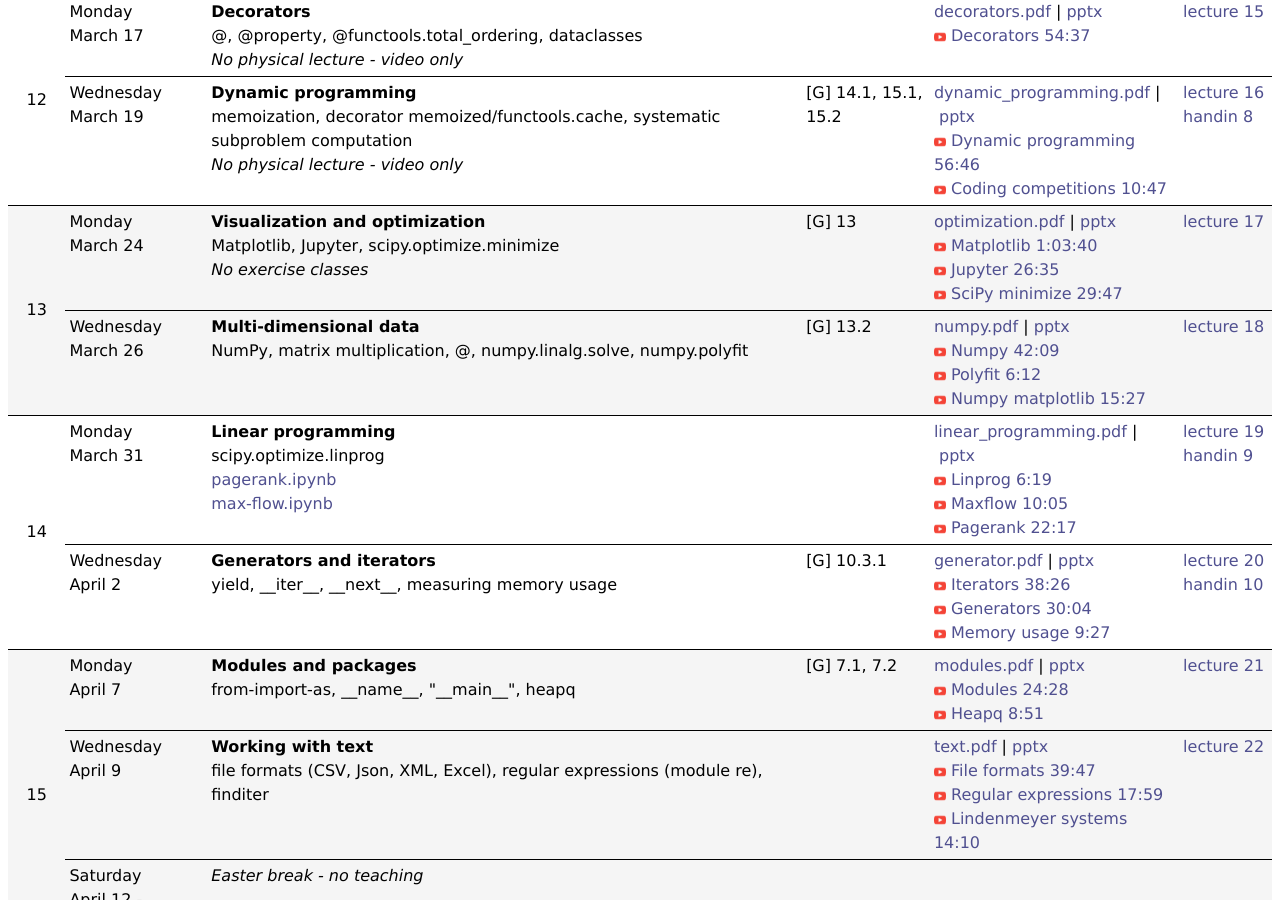
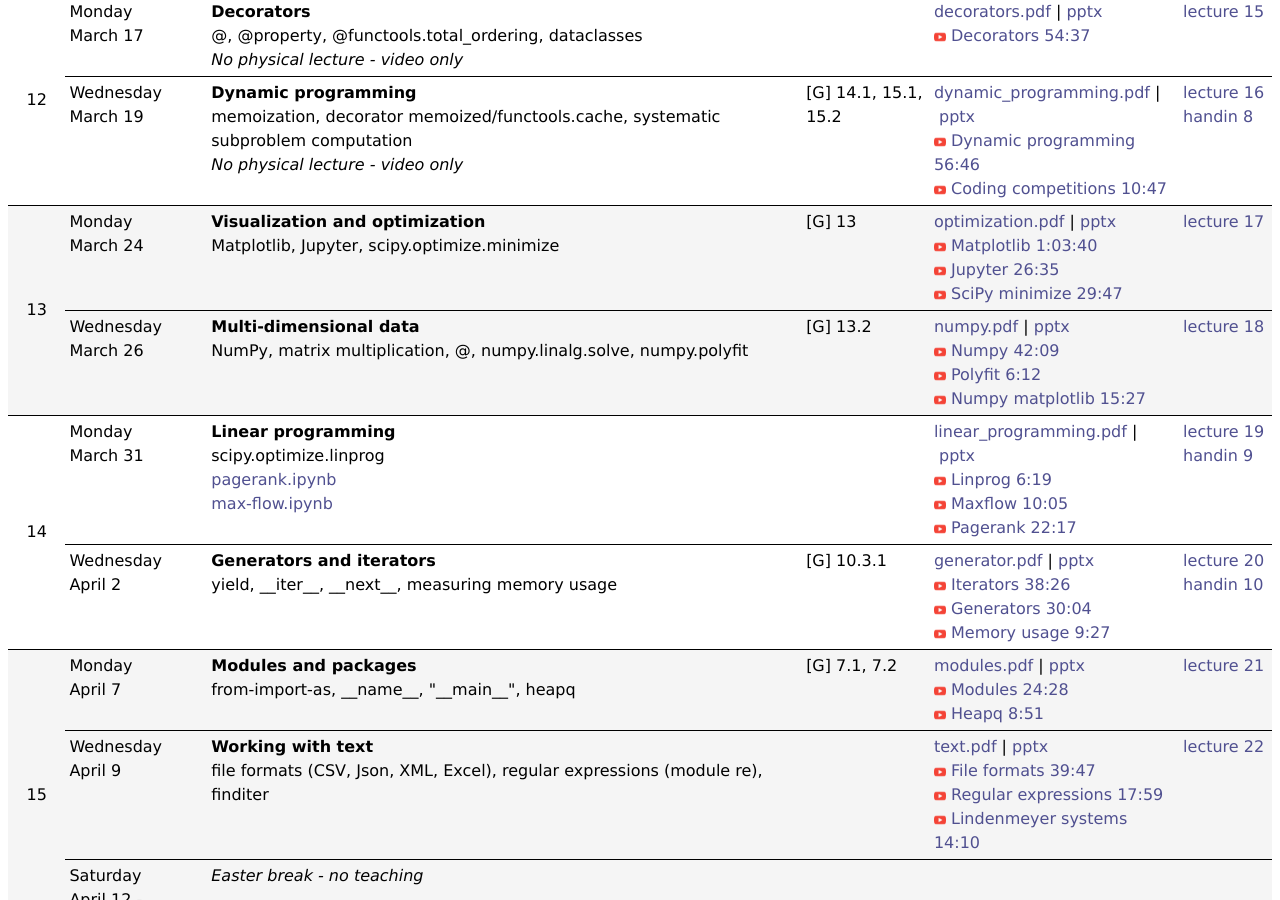
Before and after one commit to gsbrodal/gsbrodal.github.io, a Jekyll site: the page ipsa/plan-compact.html, which Jekyll copies as it is, in a window 1280 px wide and 900 px high, scrolled down 1276 px. Built offline with Jekyll 4.4.1, drawn with Linux system fonts in a browser that asks for light colours.

Commit message:
plan-compact.html plan-full.html

```diff
--- a/ipsa/plan-compact.html
+++ b/ipsa/plan-compact.html
@@ -28,7 +28,7 @@
 <tr style="border-bottom: 1px solid black;background-color: #f5f5f5;"><td>Wednesday<br>March 12</td><td><strong>Documentation, testing and debugging</strong><br>docstring, defensive programming, assert, test driven developement, assertions, testing, unittest, doctest, debugger, coverage, static type checking, mypy</td><td>[G] 4.2, 8, 9.3</td><td><a href="slides/testing.pdf" target="_blank">testing.pdf</a>&nbsp;|&nbsp;<a href="slides/testing.pptx" target="_blank">pptx</a><br><img src="youtube.png" class="icon">&nbsp;<a href="https://youtu.be/WD6bBs_iyKo" target="_blank">Testing 48:44</a><br><img src="youtube.png" class="icon">&nbsp;<a href="https://youtu.be/uspr1mBHpmY" target="_blank">Mypy 13:32</a></td><td><a href="exercises.html#lecture14" target="_blank">lecture 14</a><br><a href="exercises.html#handin7" target="_blank">handin 7</a></td></tr>
 <tr style="border-bottom: 1px solid black;"><td style="vertical-align: middle; text-align: center;" rowspan="2">12</td><td>Monday<br>March 17</td><td><strong>Decorators</strong><br>@, @property, @functools.total_ordering, dataclasses<br><i>No physical lecture - video only</i></td><td></td><td><a href="slides/decorators.pdf" target="_blank">decorators.pdf</a>&nbsp;|&nbsp;<a href="slides/decorators.pptx" target="_blank">pptx</a><br><img src="youtube.png" class="icon">&nbsp;<a href="https://youtu.be/-l0IgmvU5qU" target="_blank">Decorators 54:37</a></td><td><a href="exercises.html#lecture15" target="_blank">lecture 15</a></td></tr>
 <tr style="border-bottom: 1px solid black;"><td>Wednesday<br>March 19</td><td><strong>Dynamic programming</strong><br>memoization, decorator memoized/functools.cache, systematic subproblem computation<br><i>No physical lecture - video only</i></td><td>[G] 14.1, 15.1, 15.2</td><td><a href="slides/dynamic_programming.pdf" target="_blank">dynamic_programming.pdf</a>&nbsp;|&nbsp;<a href="slides/dynamic_programming.pptx" target="_blank">pptx</a><br><img src="youtube.png" class="icon">&nbsp;<a href="https://youtu.be/Sw3j-Li3qIU" target="_blank">Dynamic programming 56:46</a><br><img src="youtube.png" class="icon">&nbsp;<a href="https://youtu.be/ylcCnlmeF8E" target="_blank">Coding competitions 10:47</a></td><td><a href="exercises.html#lecture16" target="_blank">lecture 16</a><br><a href="exercises.html#handin8" target="_blank">handin 8</a></td></tr>
-<tr style="border-bottom: 1px solid black;background-color: #f5f5f5;"><td style="vertical-align: middle; text-align: center;" rowspan="2">13</td><td>Monday<br>March 24</td><td><strong>Visualization and optimization</strong><br>Matplotlib, Jupyter, scipy.optimize.minimize<br><em>No exercise classes</em></td><td>[G] 13</td><td><a href="slides/optimization.pdf" target="_blank">optimization.pdf</a>&nbsp;|&nbsp;<a href="slides/optimization.pptx" target="_blank">pptx</a><br><img src="youtube.png" class="icon">&nbsp;<a href="https://youtu.be/ztIxWwz5kmA" target="_blank">Matplotlib 1:03:40</a><br><img src="youtube.png" class="icon">&nbsp;<a href="https://youtu.be/FJJw4pS1Tvw" target="_blank">Jupyter 26:35</a><br><img src="youtube.png" class="icon">&nbsp;<a href="https://youtu.be/qAWOnPfZkGM" target="_blank">SciPy minimize 29:47</a></td><td><a href="exercises.html#lecture17" target="_blank">lecture 17</a></td></tr>
+<tr style="border-bottom: 1px solid black;background-color: #f5f5f5;"><td style="vertical-align: middle; text-align: center;" rowspan="2">13</td><td>Monday<br>March 24</td><td><strong>Visualization and optimization</strong><br>Matplotlib, Jupyter, scipy.optimize.minimize</td><td>[G] 13</td><td><a href="slides/optimization.pdf" target="_blank">optimization.pdf</a>&nbsp;|&nbsp;<a href="slides/optimization.pptx" target="_blank">pptx</a><br><img src="youtube.png" class="icon">&nbsp;<a href="https://youtu.be/ztIxWwz5kmA" target="_blank">Matplotlib 1:03:40</a><br><img src="youtube.png" class="icon">&nbsp;<a href="https://youtu.be/FJJw4pS1Tvw" target="_blank">Jupyter 26:35</a><br><img src="youtube.png" class="icon">&nbsp;<a href="https://youtu.be/qAWOnPfZkGM" target="_blank">SciPy minimize 29:47</a></td><td><a href="exercises.html#lecture17" target="_blank">lecture 17</a></td></tr>
 <tr style="border-bottom: 1px solid black;background-color: #f5f5f5;"><td>Wednesday<br>March 26</td><td><strong>Multi-dimensional data</strong><br>NumPy, matrix multiplication, @, numpy.linalg.solve, numpy.polyfit</td><td>[G] 13.2</td><td><a href="slides/numpy.pdf" target="_blank">numpy.pdf</a>&nbsp;|&nbsp;<a href="slides/numpy.pptx" target="_blank">pptx</a><br><img src="youtube.png" class="icon">&nbsp;<a href="https://youtu.be/19u7w2HdkBE" target="_blank">Numpy 42:09</a><br><img src="youtube.png" class="icon">&nbsp;<a href="https://youtu.be/wsa8Gm5vM5o" target="_blank">Polyfit 6:12</a><br><img src="youtube.png" class="icon">&nbsp;<a href="https://youtu.be/7Tp0Nl7jw_I" target="_blank">Numpy matplotlib 15:27</a></td><td><a href="exercises.html#lecture18" target="_blank">lecture 18</a></td></tr>
 <tr style="border-bottom: 1px solid black;"><td style="vertical-align: middle; text-align: center;" rowspan="2">14</td><td>Monday<br>March 31</td><td><strong>Linear programming</strong><br>scipy.optimize.linprog<br><a href="pagerank.ipynb" target="_blank">pagerank.ipynb</a><br><a href="max-flow.ipynb" target="_blank">max-flow.ipynb</a></td><td></td><td><a href="slides/linear_programming.pdf" target="_blank">linear_programming.pdf</a>&nbsp;|&nbsp;<a href="slides/linear_programming.pptx" target="_blank">pptx</a><br><img src="youtube.png" class="icon">&nbsp;<a href="https://youtu.be/uuosEqyLJiM" target="_blank">Linprog 6:19</a><br><img src="youtube.png" class="icon">&nbsp;<a href="https://youtu.be/rBHq_AacWww" target="_blank">Maxflow 10:05</a><br><img src="youtube.png" class="icon">&nbsp;<a href="https://youtu.be/SlhNL4jrhXw" target="_blank">Pagerank 22:17</a></td><td><a href="exercises.html#lecture19" target="_blank">lecture 19</a><br><a href="exercises.html#handin9" target="_blank">handin 9</a></td></tr>
 <tr style="border-bottom: 1px solid black;"><td>Wednesday<br>April 2</td><td><strong>Generators and iterators</strong><br>yield, __iter__, __next__, measuring memory usage</td><td>[G] 10.3.1</td><td><a href="slides/generator.pdf" target="_blank">generator.pdf</a>&nbsp;|&nbsp;<a href="slides/generator.pptx" target="_blank">pptx</a><br><img src="youtube.png" class="icon">&nbsp;<a href="https://youtu.be/MVFJeRrh6nU" target="_blank">Iterators 38:26</a><br><img src="youtube.png" class="icon">&nbsp;<a href="https://youtu.be/jIHeDtYesoE" target="_blank">Generators 30:04</a><br><img src="youtube.png" class="icon">&nbsp;<a href="https://youtu.be/RSlz3tAv2sw" target="_blank">Memory usage 9:27</a></td><td><a href="exercises.html#lecture20" target="_blank">lecture 20</a><br><a href="exercises.html#handin10" target="_blank">handin 10</a></td></tr>
--- a/ipsa/plan-full.html
+++ b/ipsa/plan-full.html
@@ -129,7 +129,7 @@ Python - With Application Computational Modeling and Understanding Data, 3rd Edi
 <tr style=""><td><i>Literature</i></td><td>[G] 14.1, 15.1, 15.2</td></tr>
 <tr style="border-bottom: 1px solid black;"><td><i>Exercises</i></td><td><a href="exercises.html#lecture16">lecture 16</a><br><a href="exercises.html#handin8">handin 8</a></td></tr>
 <tr style="background-color: #f5f5f5;"><td style="vertical-align: middle; text-align: center;" rowspan="12">13</td><td colspan="2"><strong>Monday March 24</strong></td></tr>
-<tr style="background-color: #f5f5f5;"><td colspan="2"><strong>Visualization and optimization</strong><br>Matplotlib, Jupyter, scipy.optimize.minimize<br><em>No exercise classes</em></td></tr>
+<tr style="background-color: #f5f5f5;"><td colspan="2"><strong>Visualization and optimization</strong><br>Matplotlib, Jupyter, scipy.optimize.minimize</td></tr>
 <tr style="background-color: #f5f5f5;"><td><i>Slides</i></td><td><a href="slides/optimization.pdf">optimization.pdf</a>&nbsp;|&nbsp;<a href="slides/optimization.pptx">pptx</a></td></tr>
 <tr style="background-color: #f5f5f5;"><td><i>Videos</i></td><td><img src="youtube.png" class="icon">&nbsp;<a href="https://youtu.be/ztIxWwz5kmA">Matplotlib 1:03:40</a><br><img src="youtube.png" class="icon">&nbsp;<a href="https://youtu.be/FJJw4pS1Tvw">Jupyter 26:35</a><br><img src="youtube.png" class="icon">&nbsp;<a href="https://youtu.be/qAWOnPfZkGM">SciPy minimize 29:47</a></td></tr>
 <tr style="background-color: #f5f5f5;"><td><i>Literature</i></td><td>[G] 13</td></tr>
```
